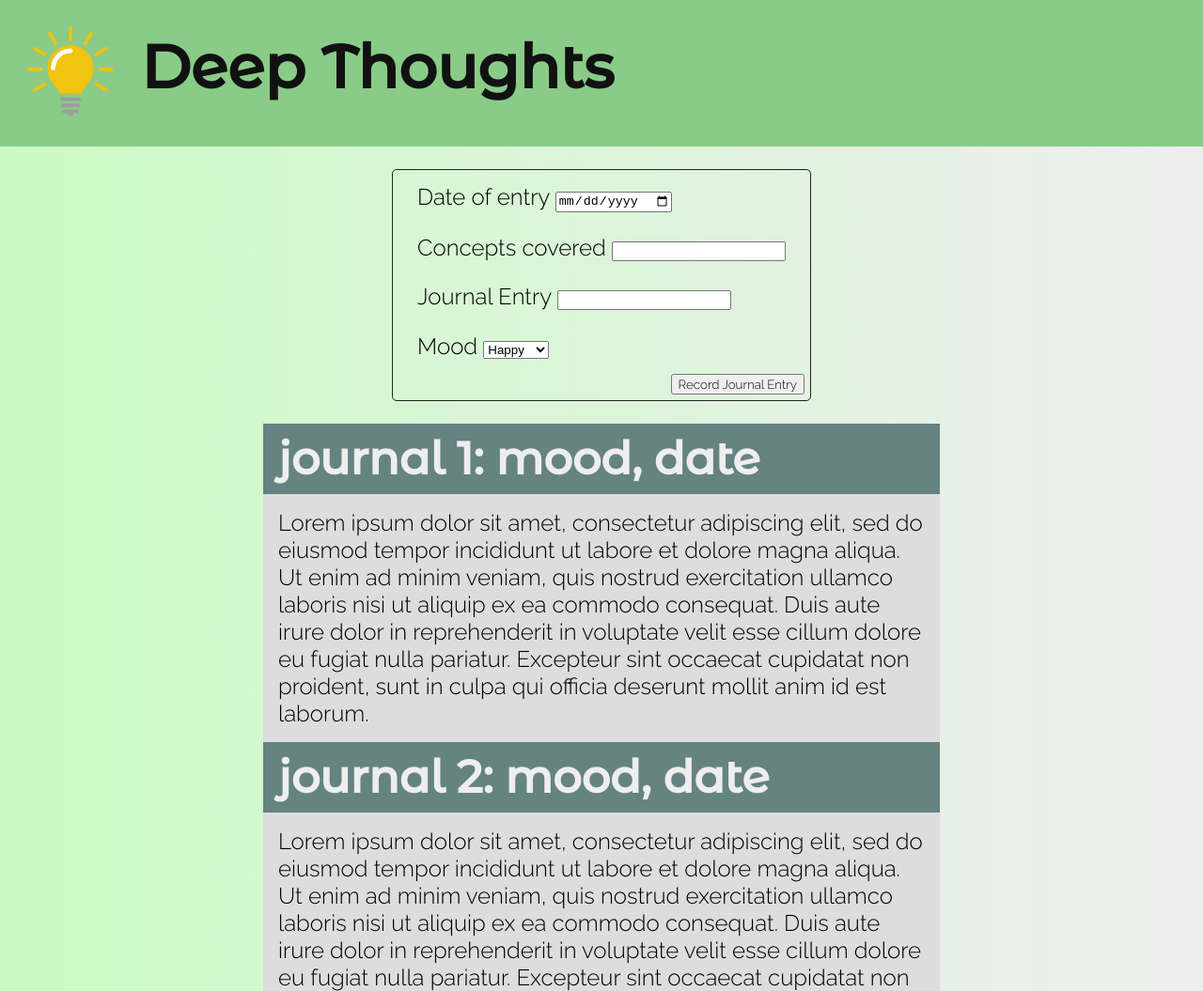
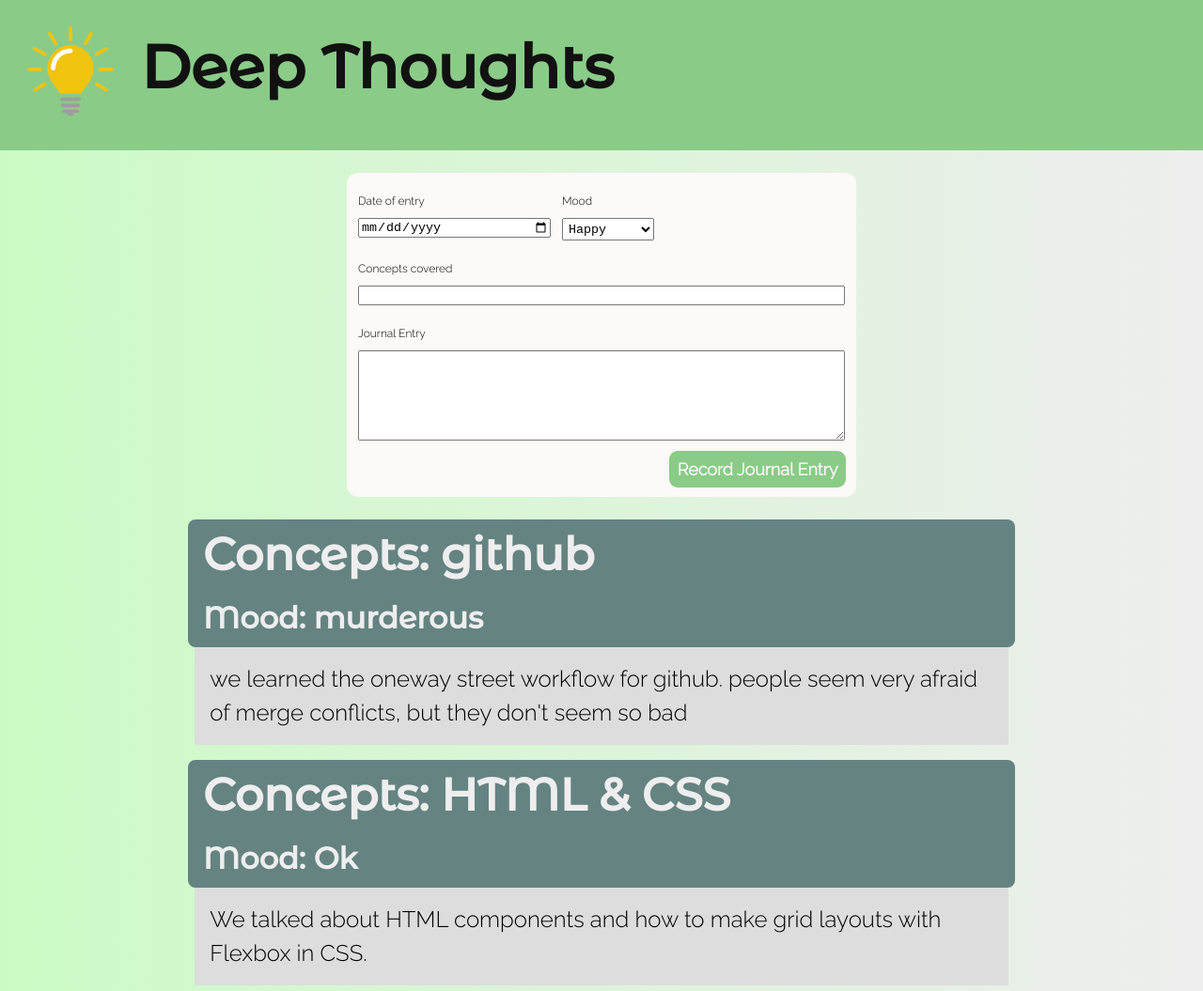
Before and after one commit to e-bierschenk/Daily-Journal, a plain HTML site: page index.html in a window 1280 px wide. Shown: the top 1055 px of the page at 94% size. Drawn offline with Linux system fonts and the light colour scheme.

Commit message:
added accordion functionality

```diff
--- a/index.html
+++ b/index.html
@@ -21,34 +21,37 @@
         <h1 class="header__text">Deep Thoughts</h1>
     </header>
 
-    <form action="" class="form">
-        <fieldset class="form__field">
-            <label for="journalDate">Date of entry</label>
-            <input type="date" name="journalDate" id="journalDate">
-        </fieldset>
+    <form action="" class="form" id="journalForm">
+        <div class="form-top-row">
+            <fieldset class="form__field">
+                <label for="journalDate">Date of entry</label>
+                <input type="date" name="journalDate" id="journalDate">
+            </fieldset>
+            <fieldset class="form__field">
+                <label for="journalMood">Mood</label>
+                <select name="journalMood" id="journalMood">
+                    <option value="happy">Happy</option>
+                    <option value="fine">Fine</option>
+                    <option value="sad">Sad</option>
+                    <option value="inspired">Inspired</option>
+                    <option value="murder">Murderous</option>
+                </select>
+            </fieldset>
+        </div>
         <fieldset class="form__field">
             <label for="journalConcepts">Concepts covered</label>
             <input type="text" name="journalConcepts" id="journalConcepts">
         </fieldset>
         <fieldset class="form__field">
             <label for="journalText">Journal Entry</label>
-            <input type="textarea" name="journalEntry" id="journalEntry">
+            <textarea form="journalForm" name="journalText" id="journalText" rows="6" cols="64"></textarea>
         </fieldset>
-        <fieldset class="form__field">
-            <label for="journalMood">Mood</label>
-            <select name="journalMood" id="journalMood">
-                <option value="happy">Happy</option>
-                <option value="fine">Fine</option>
-                <option value="sad">Sad</option>
-                <option value="inspired">Inspired</option>
-            </select>
-        </fieldset class="form__field">
         <button class="button button--record">Record Journal Entry</button>
     </form>
 
-    <section class="journal">
+    <section class="journal" id="entryLog">
         <article class="journal__entry">
-            <h2 class="journal__header">
+            <!-- <h2 class="journal__header">
                 journal 1: mood, date
             </h2>
             <p class="journal__body">
@@ -69,7 +72,7 @@
                 ex ea commodo consequat. Duis aute irure dolor in reprehenderit in voluptate velit esse cillum dolore eu
                 fugiat nulla pariatur. Excepteur sint occaecat cupidatat non proident, sunt in culpa qui officia
                 deserunt mollit anim id est laborum.
-            </p>
+            </p> -->
         </article>
 
     </section>
@@ -78,7 +81,7 @@
 
     </footer>
 
-
+    <script type="module" src="./scripts/main.js"></script>
 </body>
 
 </html>
--- /dev/null
+++ b/scripts/accordion.js
@@ -0,0 +1,12 @@
+export const buildAccordion = () => {
+    const headerEl = document.querySelectorAll(".journal__header")
+
+    for (const entry of headerEl) {
+        entry.addEventListener("click",
+            function(){
+                // navigates to the parent container and selects the journal body of the associated journal entry
+                // then toggles the display:none with journal__body--closed
+            entry.parentElement.children[1].classList.toggle("journal__body--closed")
+        })
+    }
+}
--- /dev/null
+++ b/scripts/journalData.js
@@ -0,0 +1,44 @@
+/*
+ *   Journal data for Daily Journal application
+ *
+ *      Holds the raw data about each entry and exports
+ *      functions that other modules can use to filter
+ *      the entries for different purposes.
+ */
+
+// This is the original data.
+const journal = [
+    {
+        id: 1,
+        date: "07/24/2025",
+        concept: "HTML & CSS",
+        entry: "We talked about HTML components and how to make grid layouts with Flexbox in CSS.",
+        mood: "Ok"
+    },
+    {
+        id: 2,
+        date: "07/26/2025",
+        concept: "Complex Flexbox",
+        entry: "I tried to have an element in my Flexbox layout also be another Flexbox layout. It hurt my brain. I hate Steve.",
+        mood: "Sad"
+    },
+    {
+        id: 3,
+        date: "07/22/2025",
+        concept: "github",
+        entry: "we learned the oneway street workflow for github.  people seem very afraid of merge conflicts, but they don't seem so bad",
+        mood: "murderous"
+    }
+]
+
+/*
+    You export a function that provides a version of the
+    raw data in the format that you want
+*/
+export const getJournalEntries = () => {
+    const sortedByDate = journal.sort(
+        (currentEntry, nextEntry) =>
+            Date.parse(currentEntry.date) - Date.parse(nextEntry.date)
+    )
+    return sortedByDate
+}
--- /dev/null
+++ b/scripts/journalEntry.js
@@ -0,0 +1,14 @@
+/*
+ *  Purpose: To render a single journal entry as an
+ *           HTML representation of the data
+ */
+export const journalEntryComponent = (entry) => {
+    return `
+        <article class="journal__entry" id="entry--${entry.id}">
+        <div class="journal__header">
+            <h2>Concepts: ${entry.concept}</h2>
+            <h3>Mood: ${entry.mood}</h3>
+        </div>
+        <p class="journal__body">${entry.entry}</p>
+    `
+}
--- /dev/null
+++ b/scripts/journalEntryList.js
@@ -0,0 +1,24 @@
+/*
+ *  Purpose:
+ *    To render as many journal entry components as
+ *    there are items in the collection exposed by the
+ *    data module component
+ */
+import { getJournalEntries } from "./journalData.js"
+import { journalEntryComponent } from "./journalEntry.js"
+
+// DOM reference to where all entries will be rendered
+const entryLog = document.querySelector("#entryLog")
+
+export const entryListComponent = () => {
+    // Use the journal entry data from the data module component
+    const entries = getJournalEntries()
+
+    for (const entry of entries) {
+        /*
+            Invoke the component that returns an
+            HTML representation of a single entry
+        */
+        entryLog.innerHTML += journalEntryComponent(entry)
+    }
+}
--- /dev/null
+++ b/scripts/main.js
@@ -0,0 +1,10 @@
+import { entryListComponent } from "./journalEntryList.js"
+import { buildAccordion } from "./accordion.js"
+
+//build list of journal entries
+entryListComponent()
+
+
+
+//turn on accordion functionality
+buildAccordion()
--- a/styles/main.css
+++ b/styles/main.css
@@ -2,6 +2,8 @@
 
 body {
     font-size: 24px;
+    line-height: 1.5em;
+    font-family: 'Raleway', sans-serif;
     padding: 0;
     margin: 0;
     background: linear-gradient(0.25turn, #cbfbc5, #eee);
@@ -9,27 +11,34 @@ body {
 
 /* typography */
 
-p,
-.form,
-.footer,
+input,
+option,
+select {
+    font-family: monospace;
+}
+
 .button {
     font-family: 'Raleway', sans-serif;
+    font-weight: bold;
 }
 
 h1,
 h2,
 h3 {
     font-family: 'Montserrat Alternates', sans-serif;
+    line-height: .9em;
 }
 
 h1 {
     font-size: 4rem;
-    line-height: .9em;
 }
 
 h2 {
     font-size: 3rem;
-    line-height: .9em;
+}
+
+h3 {
+    font-size: 2rem;
 }
 
 /* -----------
@@ -54,20 +63,7 @@ body {
     max-width: 150px;
 }
 
-.form {
-    display: flex;
-    flex-direction: column;
-    margin-top: 1em;
-}
-
-.form button {
-    align-self: flex-end;
-}
-
 .journal {
-    /* display: flex;
-    flex-direction: column;
-    align-items: center; */
     margin-top: 1em;
     max-width: 60ch;
 }
@@ -76,14 +72,63 @@ body {
        form
    -----------------
 */
+
 .form {
-    border: 1px solid #222;
-    border-radius: 5px;
+    display: flex;
+    flex-direction: column;
+    justify-content: space-between;
+    margin-top: 1em;
+    background-color: #fcf9f9;
+    border-radius: .5em;
     padding: .25em;
 }
 
-.form__field{
+.form__field {
     border: none;
+    padding: 0;
+    margin: .5em;
+    display: flex;
+    flex-direction: column;
+    font-size: .5em;
+}
+
+select {
+    padding: 1px 2px
+}
+
+.form-top-row {
+    display: flex;
+}
+
+.button {
+    padding: .5em;
+    margin: .25em;
+    background-color: #8acb88;
+    color: #fcf9f9;
+    border: none;
+    border-radius: .5em;
+    font-size: .75em;
+
+    justify-self: flex-start;
+    align-self: flex-end;
+}
+
+#journalDate {
+    width: 25ch;
+}
+
+#journalMood {
+    min-width: 12ch;
+    height: 24px;
+}
+
+#journalConcepts {
+    max-width: 64ch;
+}
+
+#journalText {
+    max-width: 64ch;
+    min-height: 6em;
 }
 
 
@@ -92,17 +137,38 @@ body {
    -----------------
 */
 
+.journal__header h2,
+.journal__header h3 {
+    padding: 0;
+    margin: 0;
+}
+
+.journal__header h3 {
+    margin-top: 1em;
+}
+
 .journal__header {
     background-color: #648381;
     color: #eee;
+    border-radius: .5rem;
+
     padding: 1rem;
-    margin: 0;
+}
+
+
+.journal__header:hover {
+    background-color: #84aca9;
 }
 
 .journal__body {
     background-color: #ddd;
-    margin: 0 auto;
+    margin: 0 .45rem;
     padding: 1rem;
+    margin-bottom: 1rem;
+}
+
+.journal__body--closed {
+    display: none;
 }
 
 .footer {
```
Also changed, not shown: 1 other file.
